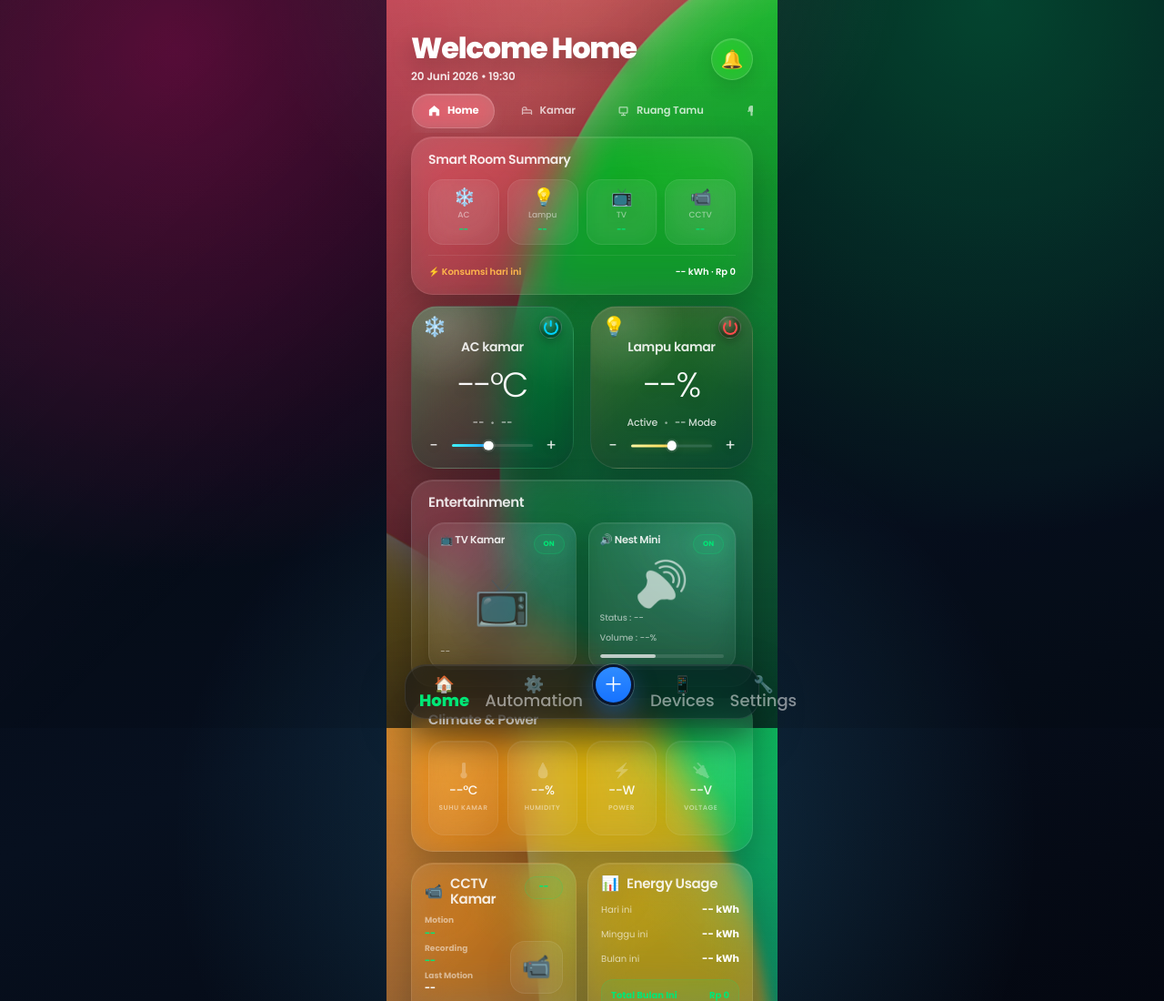
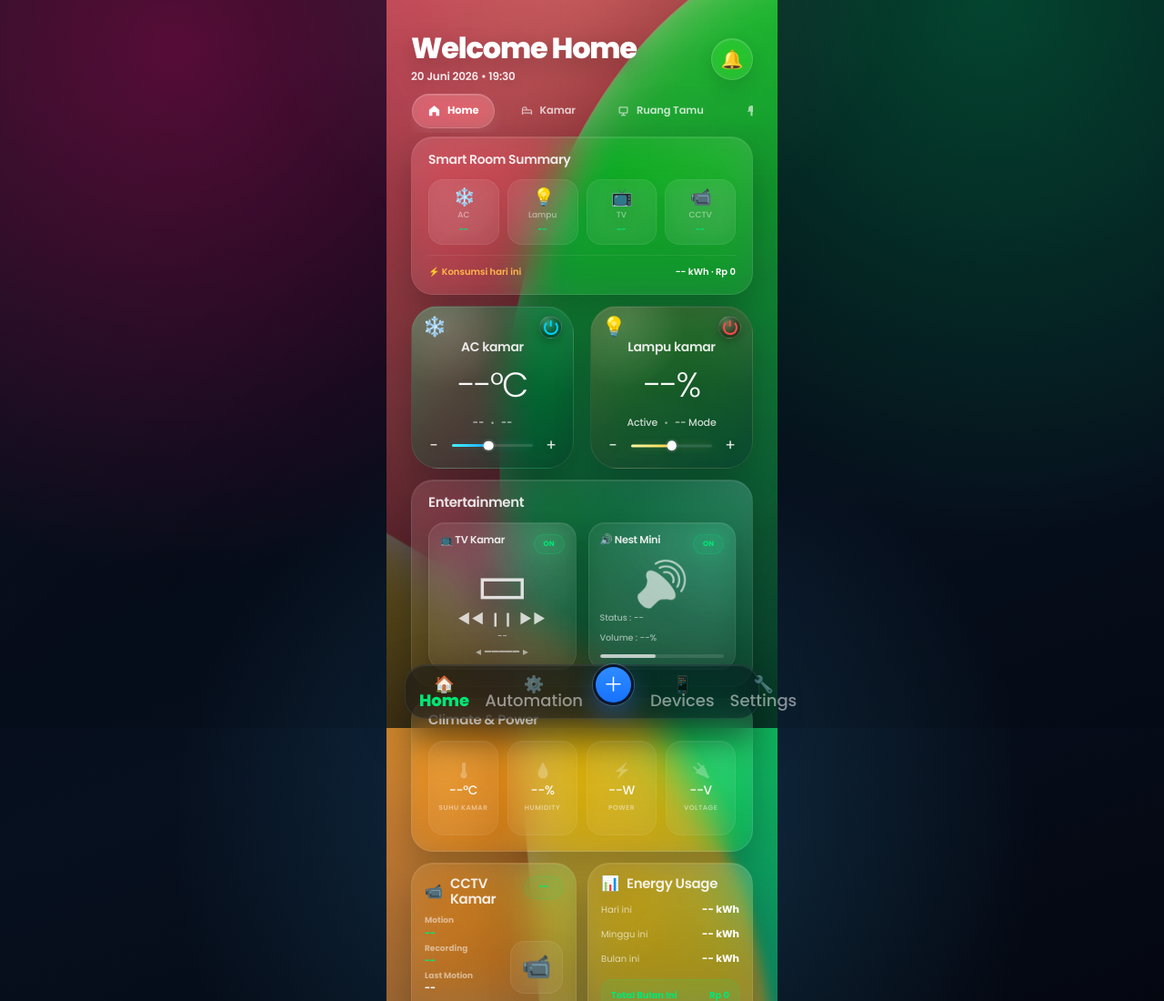
Before and after one commit to cuph84-arch/smart-room-os-v4, a plain HTML site: page index.html in a window 1280 px wide. Shown: the top 1100 px of the page at 91% size. Drawn offline with Linux system fonts and the light colour scheme; no server answers.

Commit message:
Update style.css

```diff
--- a/style.css
+++ b/style.css
@@ -1584,3 +1584,97 @@ h3 {
 .nest-card .nest-volume-bar {
   order: 4 !important;
 }
+
+/* =========================================================
+   TV CARD — PREMIUM MEDIA CONTROL POLISH
+   CSS ONLY — TV card only
+========================================================= */
+
+.tv-card {
+  aspect-ratio: 1 / 1 !important;
+  display: flex !important;
+  flex-direction: column !important;
+  justify-content: space-between !important;
+  align-items: stretch !important;
+
+  background:
+    radial-gradient(circle at 78% 12%, rgba(255, 255, 255, 0.10), transparent 44%),
+    rgba(255, 255, 255, 0.045) !important;
+  border: 1px solid rgba(255, 255, 255, 0.075) !important;
+  border-radius: 18px !important;
+  backdrop-filter: blur(20px) saturate(145%) !important;
+  -webkit-backdrop-filter: blur(20px) saturate(145%) !important;
+}
+
+.tv-card .mini-device-head {
+  flex: 0 0 auto !important;
+  display: flex !important;
+  justify-content: space-between !important;
+  align-items: flex-start !important;
+}
+
+.tv-card .mini-device-head h3 {
+  max-width: 68% !important;
+  line-height: 1.18 !important;
+}
+
+/* Replace old emoji feel with flat monochrome TV glyph */
+.tv-card .mini-emoji {
+  flex: 1 1 auto !important;
+  width: 100% !important;
+  margin: 0 !important;
+
+  display: grid !important;
+  place-items: center !important;
+
+  font-size: 0 !important;
+  line-height: 1 !important;
+  filter: none !important;
+  opacity: 1 !important;
+}
+
+.tv-card .mini-emoji::before {
+  content: "▭" !important;
+  color: rgba(255, 255, 255, 0.82) !important;
+  font-size: clamp(46px, 13vw, 62px) !important;
+  line-height: 1 !important;
+  font-weight: 300 !important;
+  text-shadow: 0 10px 22px rgba(0, 0, 0, 0.22) !important;
+}
+
+/* Bottom media area */
+.tv-card #tvStatus {
+  flex: 0 0 auto !important;
+  width: 100% !important;
+  margin: 0 !important;
+
+  display: flex !important;
+  flex-direction: column !important;
+  align-items: center !important;
+  gap: 5px !important;
+
+  color: rgba(255, 255, 255, 0.56) !important;
+  font-size: clamp(8.2px, 2.35vw, 9.6px) !important;
+  line-height: 1.25 !important;
+  text-align: center !important;
+}
+
+.tv-card #tvStatus::before {
+  content: "◄◄   ❙❙   ►►" !important;
+  display: block !important;
+  color: rgba(255, 255, 255, 0.76) !important;
+  font-size: clamp(12px, 3.5vw, 15px) !important;
+  line-height: 1 !important;
+  letter-spacing: 0.08em !important;
+  margin-bottom: 1px !important;
+}
+
+.tv-card #tvStatus::after {
+  content: "◂  ━━━━━  ▸" !important;
+  display: block !important;
+  width: 100% !important;
+  color: rgba(255, 255, 255, 0.54) !important;
+  font-size: clamp(9px, 2.8vw, 12px) !important;
+  line-height: 1 !important;
+  letter-spacing: 0.04em !important;
+}
```
